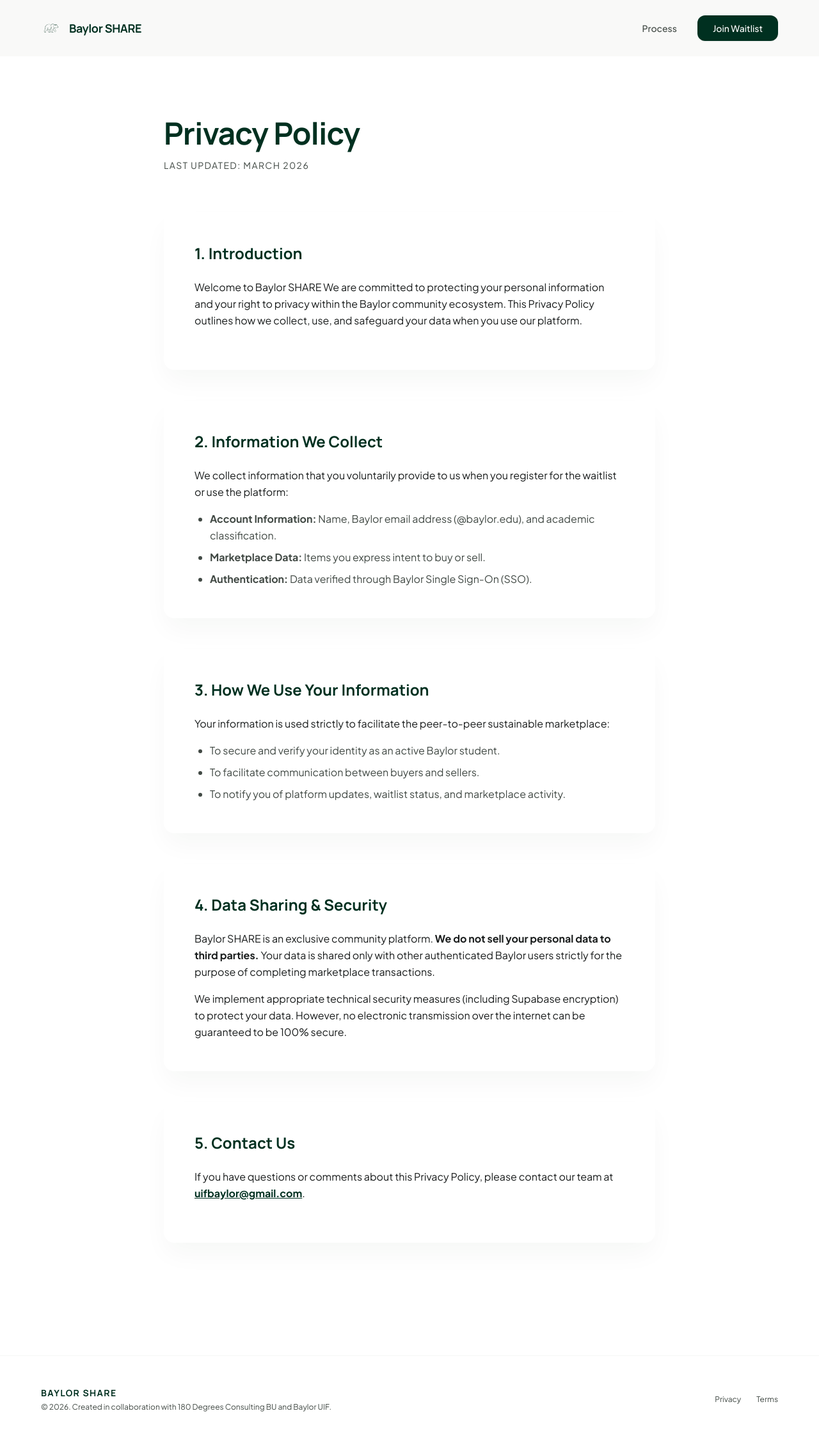
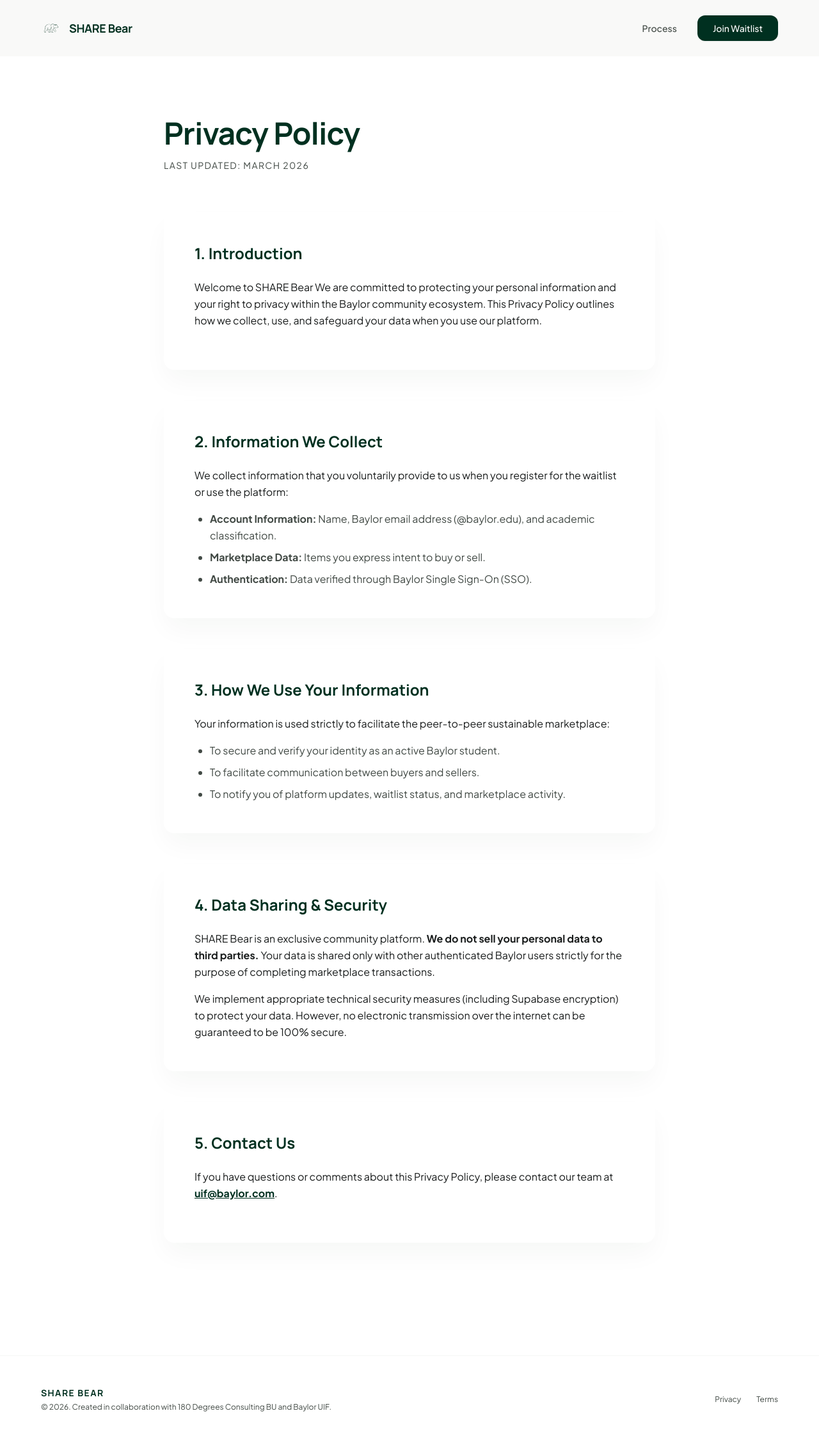
Before and after one commit to emartinez-06/shareBear, a Django app: page /privacy/ in a window 1280 px wide. Shown: the whole page at 64% size. Run offline with Django 5.2, Linux system fonts and the light colour scheme; some libraries are stand-ins or nearby versions.

Commit message:
changed instances of baylor share to share bear:

```diff
--- a/shareBear/asgi.py
+++ b/shareBear/asgi.py
@@ -1,5 +1,5 @@
 """
-ASGI config for shareBear project.
+ASGI config for SHARE Bear project.
 
 It exposes the ASGI callable as a module-level variable named ``application``.
 
--- a/shareBear/settings.py
+++ b/shareBear/settings.py
@@ -1,5 +1,5 @@
 """
-Django settings for shareBear project.
+Django settings for SHARE Bear project.
 
 Generated by 'django-admin startproject' using Django 6.0.3.
 
--- a/shareBear/urls.py
+++ b/shareBear/urls.py
@@ -1,5 +1,5 @@
 """
-URL configuration for shareBear project.
+URL configuration for SHARE Bear project.
 
 The `urlpatterns` list routes URLs to views. For more information please see:
     https://docs.djangoproject.com/en/6.0/topics/http/urls/
--- a/shareBear/wsgi.py
+++ b/shareBear/wsgi.py
@@ -1,5 +1,5 @@
 """
-WSGI config for shareBear project.
+WSGI config for SHARE Bear project.
 
 It exposes the WSGI callable as a module-level variable named ``application``.
 
--- a/templates/base.html
+++ b/templates/base.html
@@ -4,7 +4,7 @@
 <head>
     <meta charset="UTF-8">
     <meta name="viewport" content="width=device-width, initial-scale=1.0">
-    <title>{% block title %}Baylor SHARE{% endblock %}</title>
+    <title>{% block title %}SHARE Bear{% endblock %}</title>
 
     <!-- Google Fonts -->
     <link rel="preconnect" href="https://fonts.googleapis.com">
@@ -94,8 +94,8 @@
     <!-- Header -->
     <header class="w-full py-6 px-8 md:px-16 flex justify-between items-center bg-surface sticky top-0 z-50">
         <a href="{% url 'home' %}" class="flex items-center gap-3">
-            <img src="{% static 'images/bearLogo.png' %}" alt="Baylor SHARE Logo" class="w-8 h-8 rounded-lg object-cover">
-            <span class="font-display font-bold text-lg tracking-tightest text-primary">Baylor SHARE</span>
+            <img src="{% static 'images/bearLogo.png' %}" alt="SHARE Bear Logo" class="w-8 h-8 rounded-lg object-cover">
+            <span class="font-display font-bold text-lg tracking-tightest text-primary">SHARE Bear</span>
         </a>
         <nav class="flex items-center gap-8 font-body font-medium text-sm">
             <a href="{% url 'process' %}" class="text-on-surface-variant hover:text-primary transition-colors">Process</a>
@@ -110,7 +110,7 @@
     <!-- Footer -->
     <footer class="w-full py-12 px-8 md:px-16 flex flex-col md:flex-row justify-between items-center border-t border-outline-variant/15 mt-20 text-xs font-body text-on-surface-variant">
         <div class="mb-4 md:mb-0">
-            <span class="font-display font-bold text-sm text-primary uppercase tracking-widest block mb-1">Baylor SHARE</span>
+            <span class="font-display font-bold text-sm text-primary uppercase tracking-widest block mb-1">SHARE Bear</span>
             &copy; 2026. Created in collaboration with 180 Degrees Consulting BU and Baylor UIF.
         </div>
         <div class="flex gap-6">
--- a/templates/privacy.html
+++ b/templates/privacy.html
@@ -1,6 +1,6 @@
 {% extends 'base.html' %}
 
-{% block title %}Privacy Policy | Baylor SHARE{% endblock %}
+{% block title %}Privacy Policy | SHARE Bear{% endblock %}
 
 {% block content %}
     <section class="py-24 px-8 md:px-16 max-w-4xl mx-auto">
@@ -13,7 +13,7 @@
 
             <section class="bg-surface-container-lowest rounded-2xl p-8 md:p-12 ambient-shadow">
                 <h2 class="font-display text-2xl font-bold text-primary mb-6">1. Introduction</h2>
-                <p class="mb-4">Welcome to Baylor SHARE We are committed to protecting your personal information and your right to privacy within the Baylor community ecosystem. This Privacy Policy outlines how we collect, use, and safeguard your data when you use our platform.</p>
+                <p class="mb-4">Welcome to SHARE Bear We are committed to protecting your personal information and your right to privacy within the Baylor community ecosystem. This Privacy Policy outlines how we collect, use, and safeguard your data when you use our platform.</p>
             </section>
 
             <section class="bg-surface-container-lowest rounded-2xl p-8 md:p-12 ambient-shadow">
@@ -38,13 +38,13 @@
 
             <section class="bg-surface-container-lowest rounded-2xl p-8 md:p-12 ambient-shadow">
                 <h2 class="font-display text-2xl font-bold text-primary mb-6">4. Data Sharing & Security</h2>
-                <p class="mb-4">Baylor SHARE is an exclusive community platform. <strong>We do not sell your personal data to third parties.</strong> Your data is shared only with other authenticated Baylor users strictly for the purpose of completing marketplace transactions.</p>
+                <p class="mb-4">SHARE Bear is an exclusive community platform. <strong>We do not sell your personal data to third parties.</strong> Your data is shared only with other authenticated Baylor users strictly for the purpose of completing marketplace transactions.</p>
                 <p>We implement appropriate technical security measures (including Supabase encryption) to protect your data. However, no electronic transmission over the internet can be guaranteed to be 100% secure.</p>
             </section>
 
             <section class="bg-surface-container-lowest rounded-2xl p-8 md:p-12 ambient-shadow">
                 <h2 class="font-display text-2xl font-bold text-primary mb-6">5. Contact Us</h2>
-                <p class="mb-4">If you have questions or comments about this Privacy Policy, please contact our team at <a href="mailto:uifbaylor@gmail.com" class="text-primary font-bold underline hover:text-primary-container">uifbaylor@gmail.com</a>.</p>
+                <p class="mb-4">If you have questions or comments about this Privacy Policy, please contact our team at <a href="mailto:uifbaylor@gmail.com" class="text-primary font-bold underline hover:text-primary-container">uif@baylor.com</a>.</p>
             </section>
 
         </div>
--- a/templates/process.html
+++ b/templates/process.html
@@ -1,7 +1,7 @@
 {% extends 'base.html' %}
 {% load static %}
 
-{% block title %}How It Works | Baylor SHARE{% endblock %}
+{% block title %}How It Works | SHARE Bear{% endblock %}
 
 {% block content %}
     <section class="pt-24 pb-16 px-8 md:px-16 max-w-7xl mx-auto text-center">
@@ -9,7 +9,7 @@
             The Process
         </div>
         <h1 class="font-display text-5xl md:text-6xl text-primary font-bold mb-6 tracking-tightest">
-            How Baylor SHARE<br>Works
+            How SHARE Bear<br>Works
         </h1>
         <p class="font-body text-lg text-on-surface-variant max-w-2xl mx-auto">
             Giving your pre-loved campus essentials a second life shouldn't be a hassle. We've streamlined the experience from quote to payment.
@@ -114,6 +114,6 @@
                 Marketplace (Coming Soon)
             </button>
         </div>
-        <p class="font-display text-[0.65rem] italic text-on-surface-variant">Join the Baylor students already using SHARE</p>
+        <p class="font-display text-[0.65rem] italic text-on-surface-variant">Join the Baylor students already using SHARE Bear</p>
     </section>
 {% endblock %}
--- a/templates/terms.html
+++ b/templates/terms.html
@@ -1,6 +1,6 @@
 {% extends 'base.html' %}
 
-{% block title %}Terms of Service | Baylor SHARE{% endblock %}
+{% block title %}Terms of Service | SHARE Bear{% endblock %}
 
 {% block content %}
     <section class="py-24 px-8 md:px-16 max-w-4xl mx-auto">
@@ -13,7 +13,7 @@
 
             <section class="bg-surface-container-lowest rounded-2xl p-8 md:p-12 ambient-shadow">
                 <h2 class="font-display text-2xl font-bold text-primary mb-6">1. Acceptance of Terms</h2>
-                <p class="mb-4">By accessing and using Baylor SHARE, you agree to be bound by these Terms of Service. If you do not agree to these terms, please do not use our platform. This service is exclusively available to authenticated members of the Baylor University community.</p>
+                <p class="mb-4">By accessing and using SHARE Bear, you agree to be bound by these Terms of Service. If you do not agree to these terms, please do not use our platform. This service is exclusively available to authenticated members of the Baylor University community.</p>
             </section>
 
             <section class="bg-surface-container-lowest rounded-2xl p-8 md:p-12 ambient-shadow">
@@ -27,7 +27,7 @@
 
             <section class="bg-surface-container-lowest rounded-2xl p-8 md:p-12 ambient-shadow">
                 <h2 class="font-display text-2xl font-bold text-primary mb-6">3. Limitation of Liability</h2>
-                <p class="mb-4">Baylor SHARE is provided on an "as is" and "as available" basis. We do not warrant that the platform will be uninterrupted or error-free. We are not liable for any damages arising from your use of the platform, the failure of a buyer/seller to complete a transaction, or the condition of the items exchanged.</p>
+                <p class="mb-4">SHARE Bear is provided on an "as is" and "as available" basis. We do not warrant that the platform will be uninterrupted or error-free. We are not liable for any damages arising from your use of the platform, the failure of a buyer/seller to complete a transaction, or the condition of the items exchanged.</p>
             </section>
 
             <section class="bg-surface-container-lowest rounded-2xl p-8 md:p-12 ambient-shadow">
```
Also changed, not shown: docs/overview.md (+1 -1 lines), docs/static-images-vercel.md (+1 -1 lines), docs/structure.md (+2 -2 lines), docs/waitlist.md (+1 -1 lines), templates/home.html (+4 -4 lines), docs/README.md.
